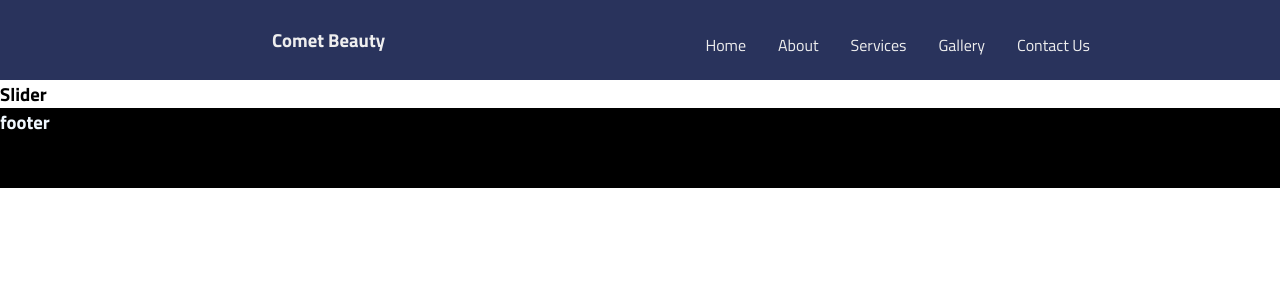
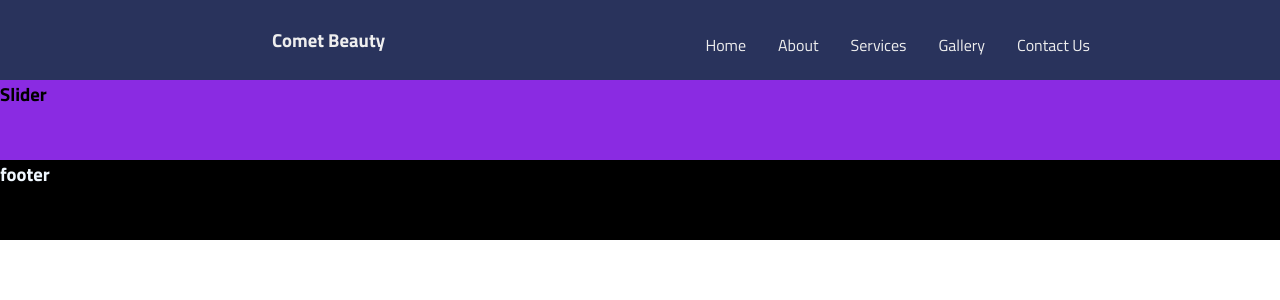
Before and after one commit to CometBeautySu/CometBeauty, a React (Create React App) app in the folder comet-beauty/: page / in a window 1280 px wide. Shown: the top 300 px of the page. Built offline with nearby package versions, Linux system fonts and the light colour scheme.

Commit message:
Update CSS

```diff
--- a/comet-beauty/src/Components/Footer.js
+++ b/comet-beauty/src/Components/Footer.js
@@ -3,8 +3,9 @@ import "../Style/Footer.css";
 
 function footer() {
   return(
-    <h3 className='container'>footer</h3>
-
+    <div className='footer-container'>
+        <h3>footer</h3>
+    </div>
   )
 }
 
--- a/comet-beauty/src/Components/Slider.js
+++ b/comet-beauty/src/Components/Slider.js
@@ -1,9 +1,11 @@
 import React from 'react';
+import "../Style/Slider.css";
 
 function Slider() {
   return(
-    <h3>Slider</h3>
-
+    <div className='slider-container'>
+      <h3>Slider</h3>
+    </div>
   )
 }
 
--- a/comet-beauty/src/Style/Footer.css
+++ b/comet-beauty/src/Style/Footer.css
@@ -1,4 +1,4 @@
-.container {
+.footer-container {
     width: 100vw;
     background-color: black;
     height: 80px;
--- a/comet-beauty/src/Style/Slider.css
+++ b/comet-beauty/src/Style/Slider.css
@@ -0,0 +1,5 @@
+.slider-container {
+    width: 100vw;
+    background-color: blueviolet;
+    height: 80px;
+}
```
